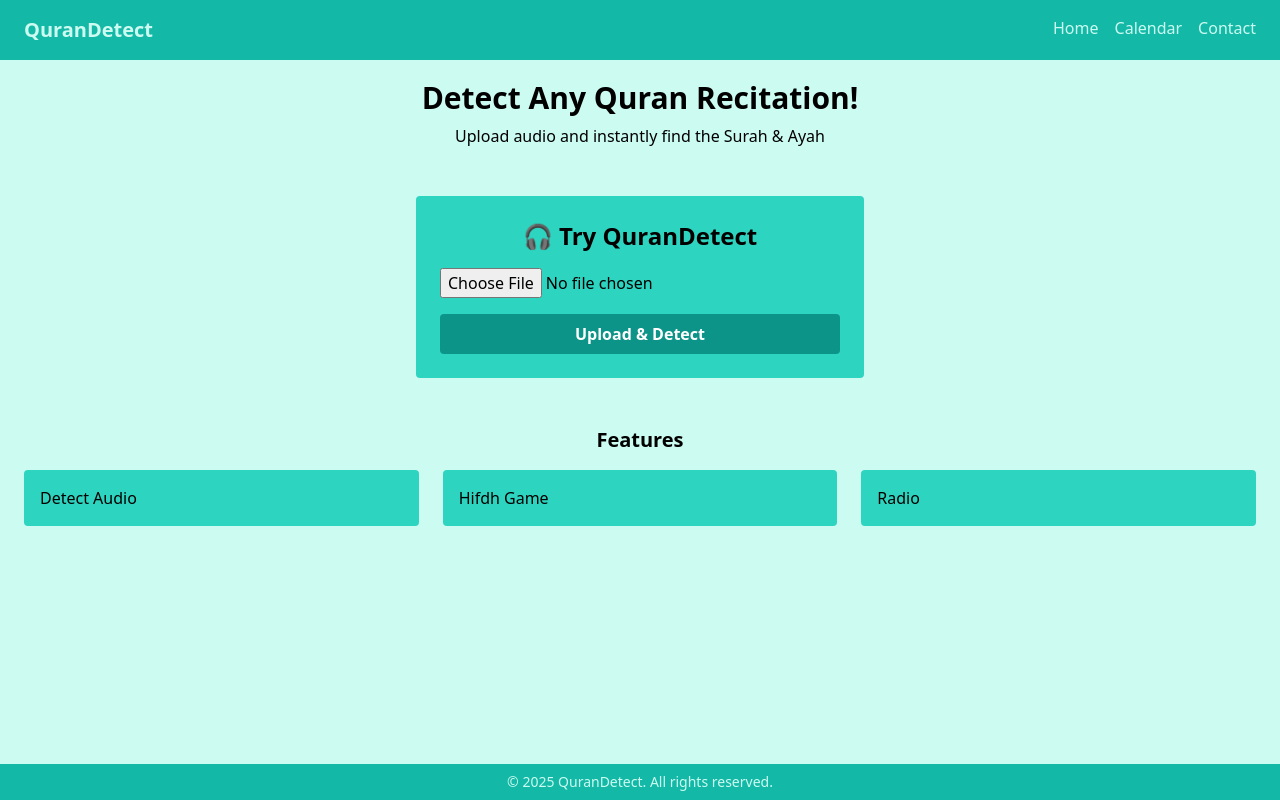
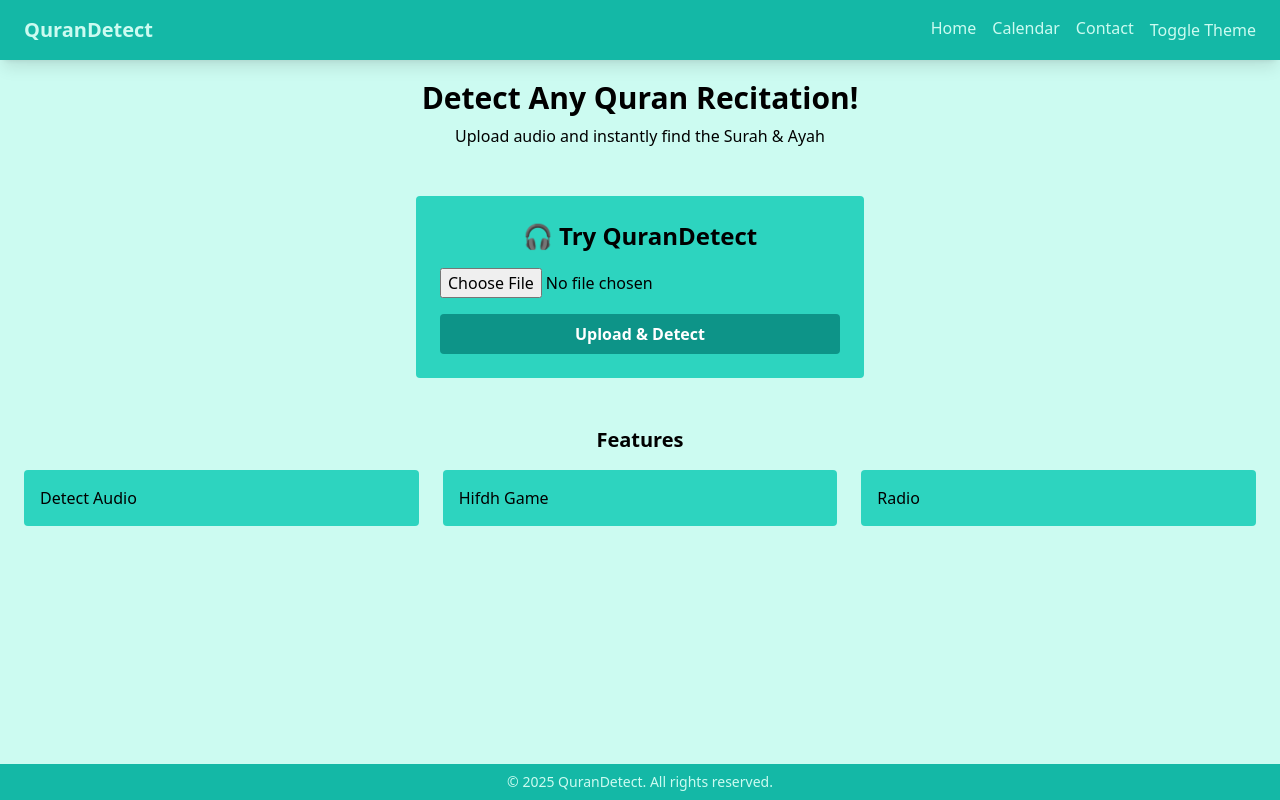
Before and after one commit to ayata30/quran2, a React (Create React App) app in the folder qurandetect-frontend/: page / in a window 1280 px wide. Built offline with nearby package versions, Linux system fonts and the light colour scheme.

Commit message:
Added darkmode functionality

```diff
--- a/qurandetect-frontend/src/App.js
+++ b/qurandetect-frontend/src/App.js
@@ -39,15 +39,18 @@ export default function Home() {
   };
 
   return (
-    <div className="min-h-screen flex flex-col bg-teal-100">
+    <div className="min-h-screen flex flex-col bg-teal-100 dark:bg-slate-800">
 
       {/* NAVBAR */}
-      <header className="fixed top-0 left-0 w-full flex justify-between bg-teal-500 px-6 py-4 text-teal-100 z-50">
-        <h1 className="text-xl font-bold">QuranDetect</h1>
-        <nav className="text-md flex gap-4 ">
+      <header className="fixed top-0 left-0 w-full flex justify-between bg-teal-500 px-6 py-4 text-teal-100 z-50 shadow-lg dark:bg-teal-700 ">
+        <h1 className="text-xl font-bold dark:text-black">QuranDetect</h1>
+        <nav className="text-md flex gap-4 dark:text-black">
           <a href="#">Home</a>
           <a href="#">Calendar</a>
           <a href="#">Contact</a>
+          <button onClick={() => {
+            document.documentElement.classList.toggle("dark");
+          }}>Toggle Theme </button>
         </nav>
       </header>
 
@@ -64,7 +67,7 @@ export default function Home() {
          </section>
 
         {/* DETECTION SECTION  */}
-        <section className="mx-auto max-w-md rounded bg-teal-400 p-6">
+        <section className="mx-auto max-w-md rounded bg-teal-400 p-6 dark:bg-teal-700">
           <h2 className="text-2xl font-bold mb-4 text-center">
             🎧 Try QuranDetect
           </h2>
@@ -79,7 +82,7 @@ export default function Home() {
             <button
             onClick={handleSubmit}
             disabled={loading}
-            className="w-full bg-teal-600 text-white font-semibold py-2 rounded hover:bg-teal-700 transition"
+            className="w-full bg-teal-600 text-white font-semibold py-2 rounded hover:bg-teal-700 transition dark:bg-teal-600 dark:text-black"
           >
             {loading ? "Processing..." : "Upload & Detect"}
           </button>
--- a/qurandetect-frontend/src/index.css
+++ b/qurandetect-frontend/src/index.css
@@ -2,3 +2,10 @@
 @tailwind base;
 @tailwind components;
 @tailwind utilities;
+
+
+@custom-variant dark(&where(.dark, .dark *));
+
+@theme {
+
+}
--- a/qurandetect-frontend/tailwind.config.js
+++ b/qurandetect-frontend/tailwind.config.js
@@ -1,5 +1,6 @@
 /** @type {import('tailwindcss').Config} */
 module.exports = {
+  darkMode: "class",
   content: [
     "./src/**/*.{js,jsx,ts,tsx}"
   ],
```
